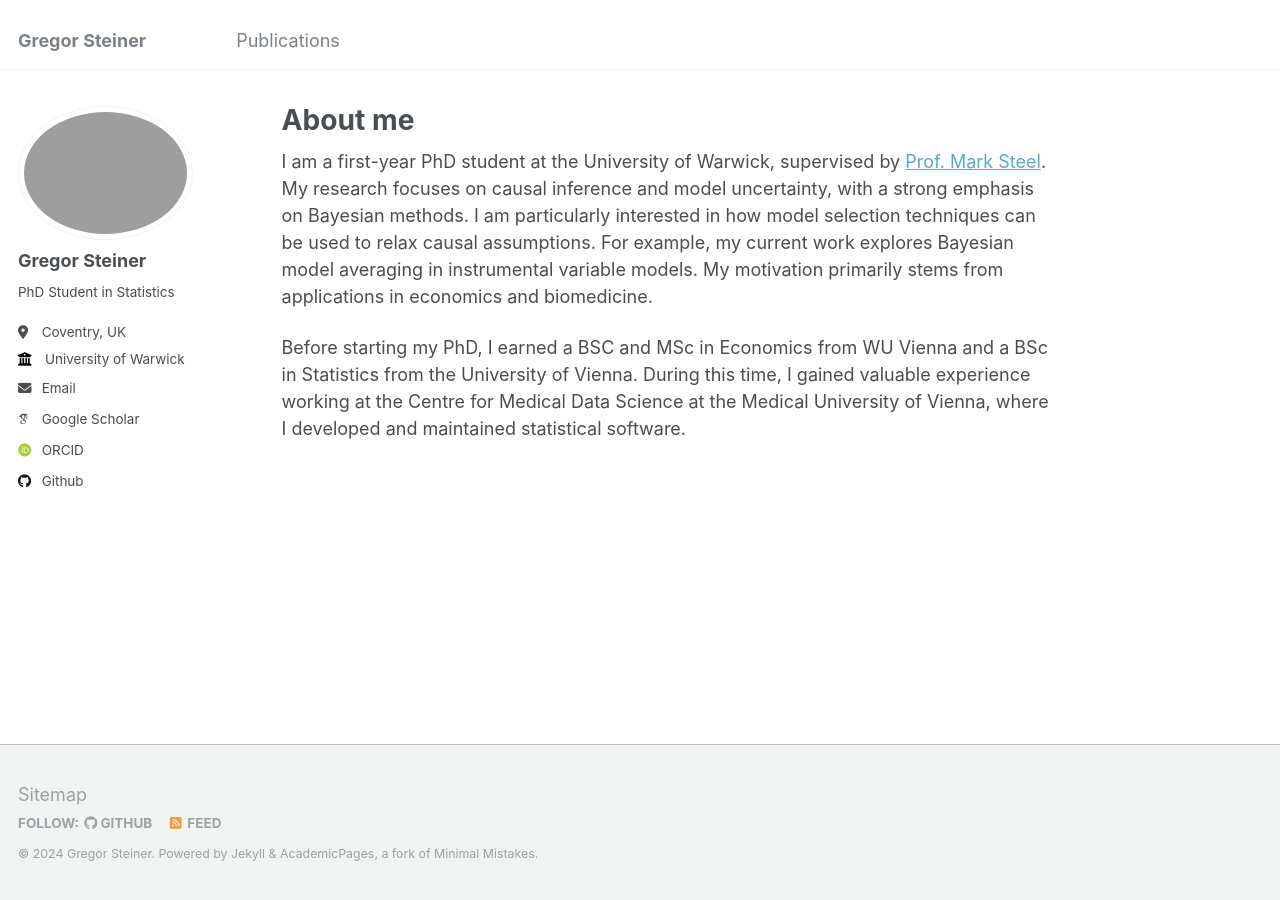
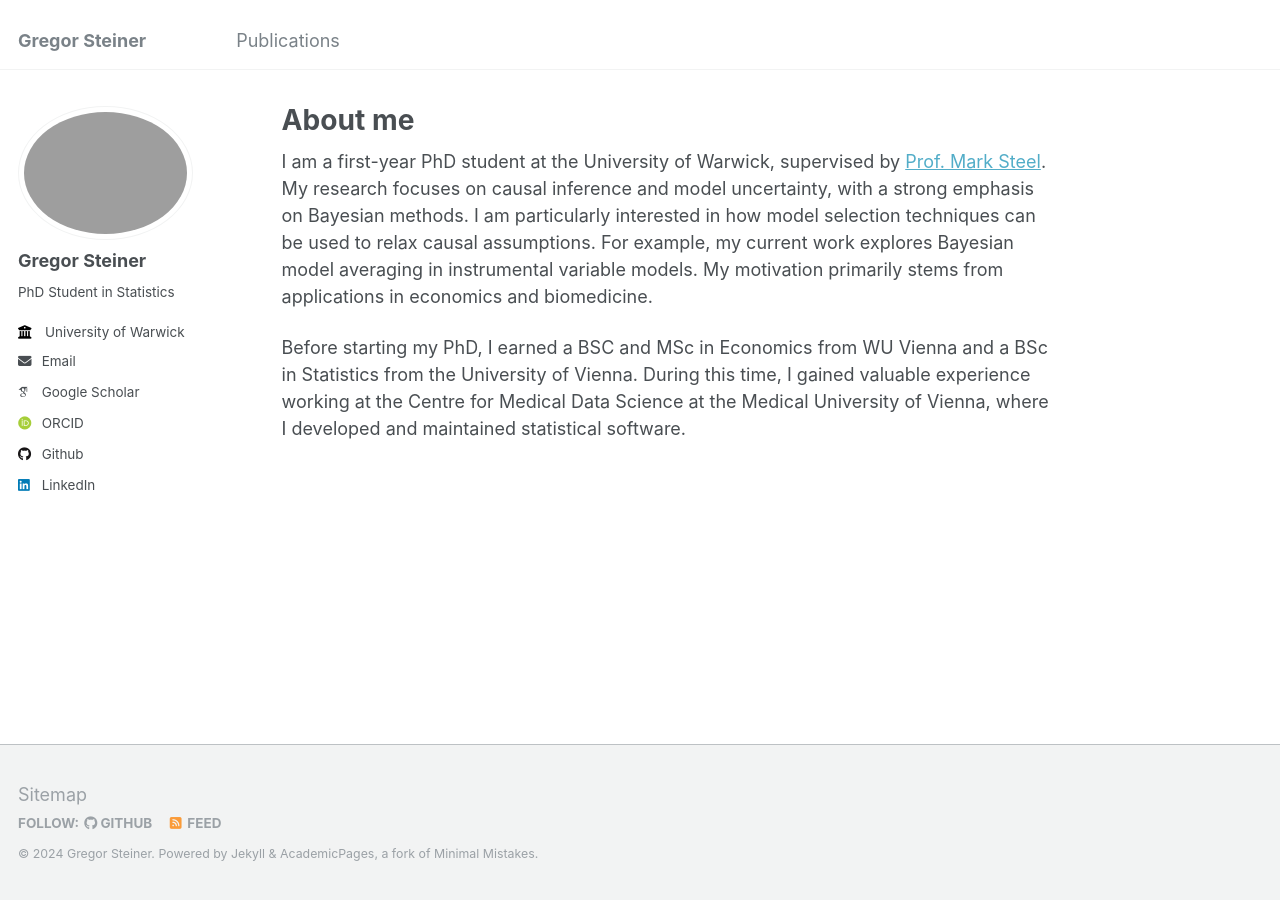
Before and after one commit to gregorsteiner/gregorsteiner.github.io, a Jekyll site: the page built from _pages/about.md, in a window 1280 px wide. Built offline with Jekyll 4.4.1, drawn with Linux system fonts in a browser that asks for light colours; some web fonts are replaced.

Commit message:
Updated config

```diff
--- a/_config.yml
+++ b/_config.yml
@@ -25,7 +25,7 @@ author:
   name             : "Gregor Steiner"
   pronouns         : # example: "she/her"
   bio              : "PhD Student in Statistics"
-  location         : "Coventry, UK"
+  location         :
   employer         : "University of Warwick"
   uri              : # URL
   email            : "gregor.steiner@warwick.ac.uk"
@@ -57,7 +57,7 @@ author:
   keybase          : # Username
   instagram        : # Username
   lastfm           : # Username
-  linkedin         : # Username
+  linkedin         : "gregor-steiner-3242b1241"
   mastodon         : # URL
   medium           : # URL
   pinterest        : # Username
```
